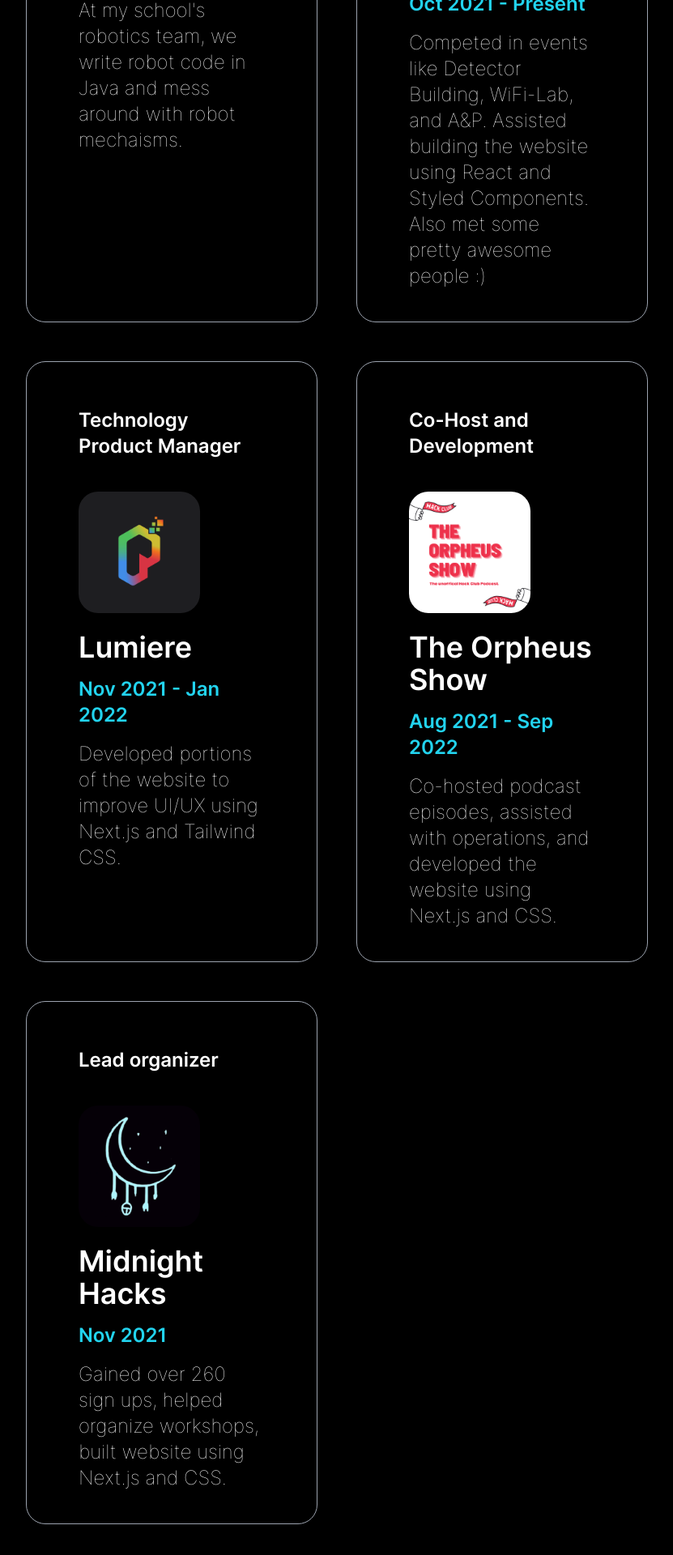
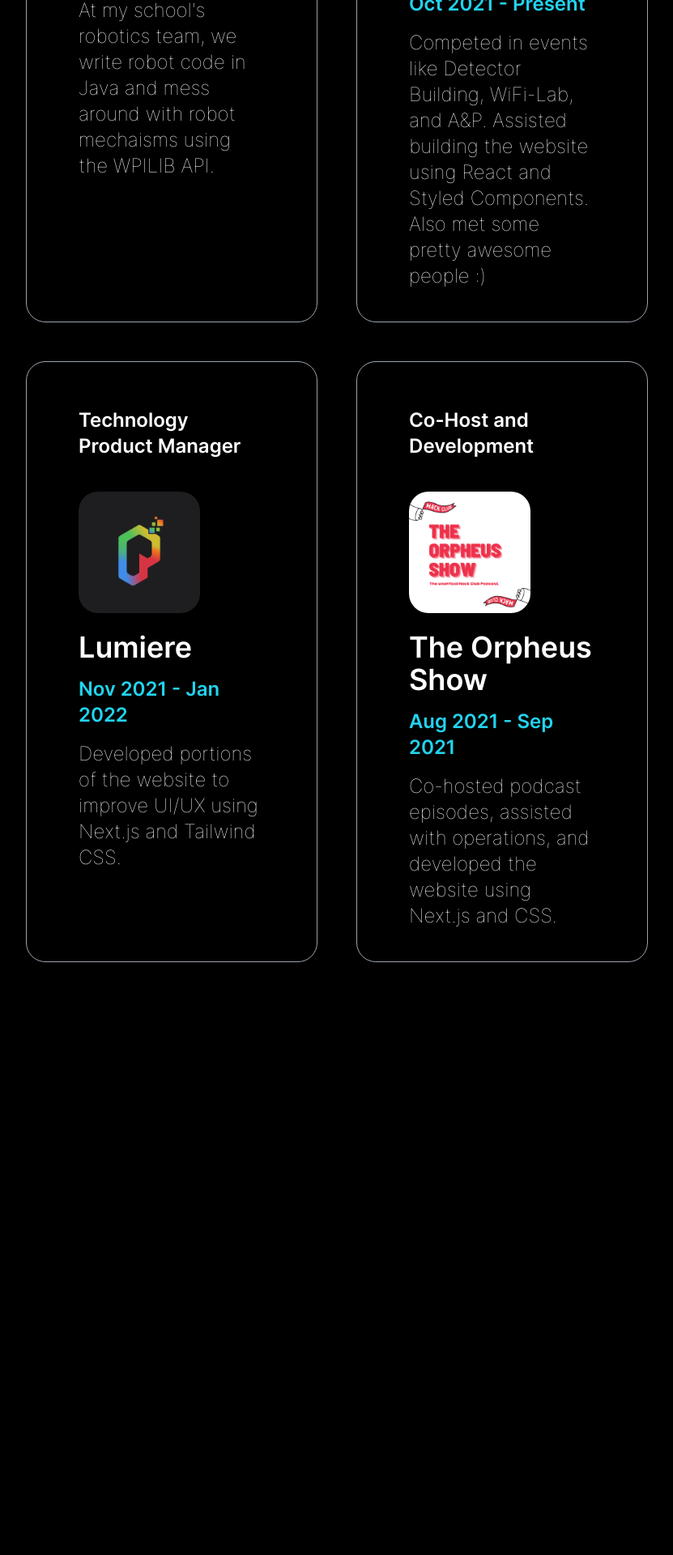
Before and after one commit to nebudev14/nebudev, a Next.js app: page /about in a window 1280 px wide. Shown: the part 760-2680 px from the top of the page at 81% size, without its empty margins (224-1055 px from the left). After the commit the page ends 2076 px from the top, so only its background shows below. Built offline with nearby package versions, Linux system fonts and the light colour scheme.

Commit message:
add links to cards in about section

```diff
--- a/pages/about.js
+++ b/pages/about.js
@@ -1,5 +1,5 @@
 import Image from "next/image";
-import Link from 'next/link';
+import Link from "next/link";
 
 const experiences = [
   {
@@ -7,8 +7,8 @@ const experiences = [
     img: "sciborgs.png",
     role: "Member",
     time: "Nov 2021 - Present",
-    desc: "At my school's robotics team, we write robot code in Java and mess around with robot mechaisms.",
-    link: 'https://www.sciborgs1155.org/'
+    desc: "At my school's robotics team, we write robot code in Java and mess around with robot mechaisms using the WPILIB API.",
+    link: "https://www.sciborgs1155.org/",
   },
   {
     name: "Science Olympiad",
@@ -16,7 +16,7 @@ const experiences = [
     role: "Competitor",
     time: "Oct 2021 - Present",
     desc: "Competed in events like Detector Building, WiFi-Lab, and A&P. Assisted building the website using React and Styled Components. Also met some pretty awesome people :)",
-    link: 'https://bxscioly.github.io/'
+    link: "https://bxscioly.github.io/",
   },
   {
     name: "Lumiere",
@@ -24,38 +24,37 @@ const experiences = [
     role: "Technology Product Manager",
     time: "Nov 2021 - Jan 2022",
     desc: "Developed portions of the website to improve UI/UX using Next.js and Tailwind CSS.",
-    link: 'https://lumiere.codes/'
+    link: "https://lumiere.codes/",
   },
   {
     name: "The Orpheus Show",
     img: "orpheus.png",
     role: "Co-Host and Development",
-    time: "Aug 2021 - Sep 2022",
+    time: "Aug 2021 - Sep 2021",
     desc: "Co-hosted podcast episodes, assisted with operations, and developed the website using Next.js and CSS.",
-    link: 'https://podcast.hackclub.com/'
-  },
-  {
-    name: "Midnight Hacks",
-    img: "midnight.png",
-    role: "Lead organizer",
-    time: "Nov 2021",
-    desc: "Gained over 260 sign ups, helped organize workshops, built website using Next.js and CSS.",
-    link: 'https://midnighthacks.tech/'
+    link: "https://podcast.hackclub.com/",
   },
 ];
 
 export default function About() {
   return (
     <div className="h-full px-16 py-32 mx-40 md:mx-0 md:px-2 md:py-16">
-      <h1 className="inline py-2 mb-8 border-b-4 border-pink-600 text-7xl md:text-3xl">Experiences</h1>
-      <h2 className="mt-12 mb-12 text-xl">Here are some <span className="text-pink-600">experiences</span> I&apos;ve had throughout my high school career currently!</h2>
+      <h1 className="inline py-2 mb-8 border-b-4 border-pink-600 text-7xl md:text-3xl">
+        Experiences
+      </h1>
+      <h2 className="mt-12 mb-12 text-xl">
+        Here are some <span className="text-pink-600">experiences</span>{" "}
+        I&apos;ve had throughout my high school career currently!
+      </h2>
       <div className="grid grid-cols-2 gap-12 md:grid-cols-1">
         {experiences.map((exp, i) => (
+          <Link key={i} href={exp.link} passHref>
             <div
-            className="p-4 px-16 duration-200 border border-gray-400 rounded-3xl hover:border-pink-600 md:p-2 md:px-8"
-            key={i}
+              className="p-4 px-16 duration-200 border border-gray-400 rounded-3xl hover:border-pink-600 md:p-2 md:px-8 hover:cursor-pointer"
             >
-            <h1 className="my-10 text-2xl text-white md:text-lg">{exp.role}</h1>
+              <h1 className="my-10 text-2xl text-white md:text-lg">
+                {exp.role}
+              </h1>
               <div className="mb-4">
                 <Image
                   src={`/logos/${exp.img}`}
@@ -65,10 +64,15 @@ export default function About() {
                   className="fixed rounded-3xl"
                 />
               </div>
-            <h2 className="mb-4 text-4xl text-white md:text-2xl">{exp.name}</h2>
-            <h3 className="mb-4 text-2xl text-cyan-400 md:text-xl">{exp.time}</h3>
+              <h2 className="mb-4 text-4xl text-white md:text-2xl">
+                {exp.name}
+              </h2>
+              <h3 className="mb-4 text-2xl text-cyan-400 md:text-xl">
+                {exp.time}
+              </h3>
               <p className="mb-6 text-2xl thin md:text-lg">{exp.desc}</p>
             </div>
+          </Link>
         ))}
       </div>
     </div>
```
Lines whose indentation alone changed are shown as unchanged.
